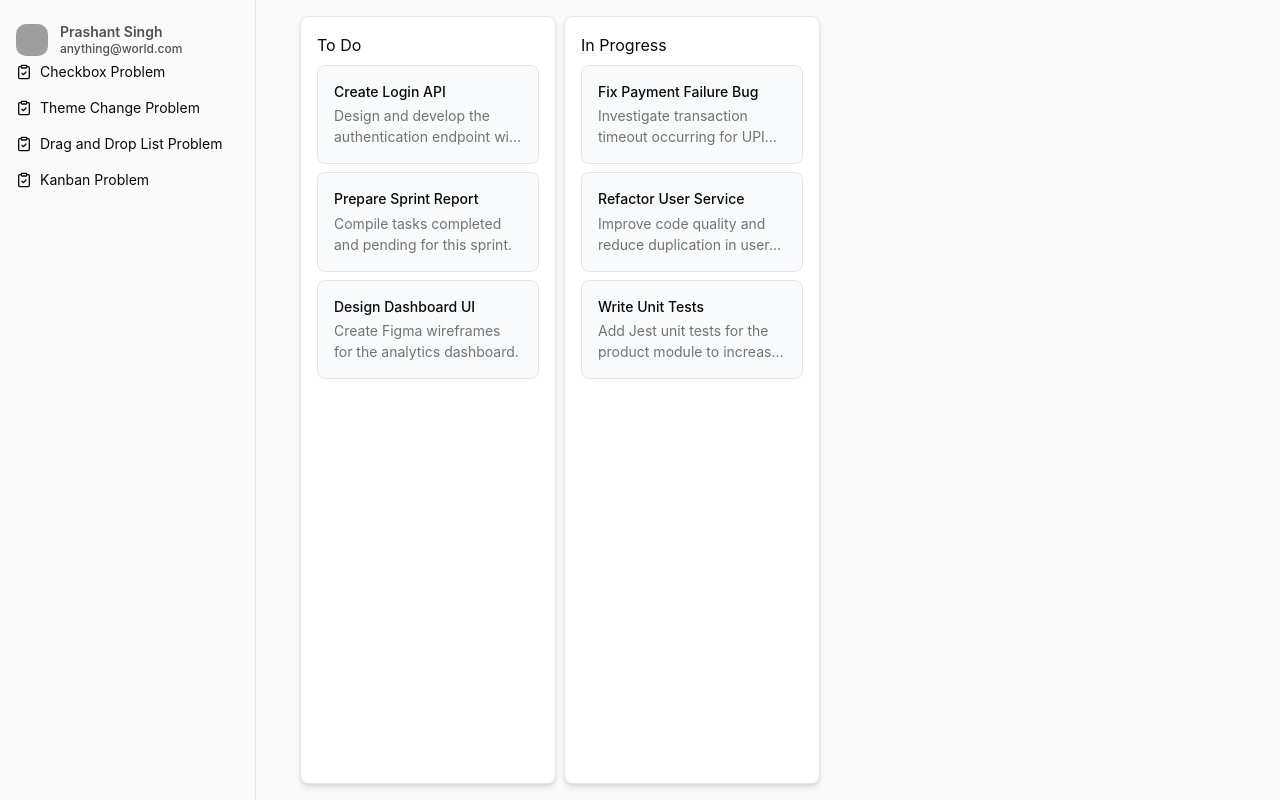
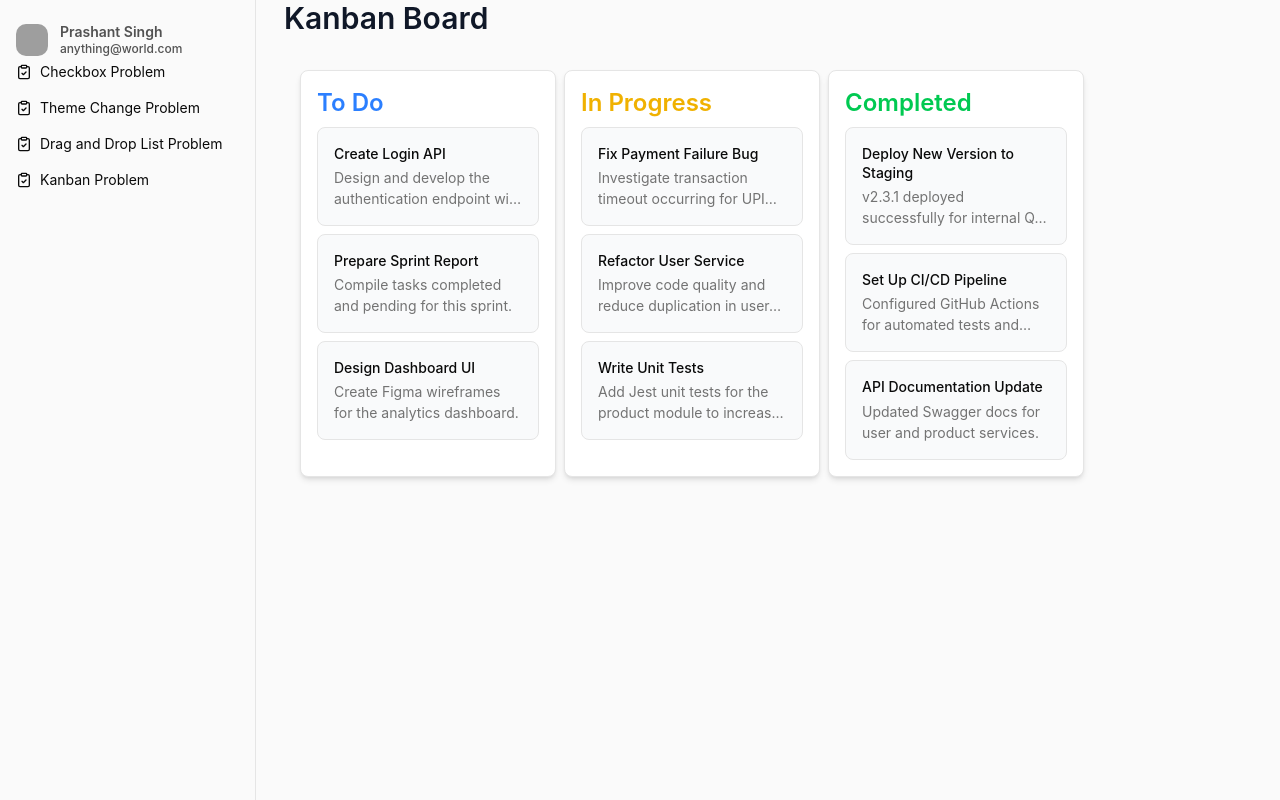
Before and after one commit to prashantdcoder/react_with_vite, a React (Vite) app: page /kanban-problem in a window 1280 px wide. Built offline with nearby package versions, Linux system fonts and the light colour scheme; grey boxes are pictures that could not be loaded.

Commit message:
style column heading

```diff
--- a/src/components/KanbanBoard/KanbanBoard.tsx
+++ b/src/components/KanbanBoard/KanbanBoard.tsx
@@ -5,7 +5,7 @@ import KanbanColumn from '../KanbanColumn/KanbanColumn';
 const KanbanBoard: React.FC = () => {
     const { columns } = useKanban();
     return (
-        <div className='kanban-board-ontainer w-full h-full flex gap-2 p-4'>
+        <div className='kanban-board-ontainer w-full flex gap-2 p-4'>
             {
                 columns && columns.map((col) => <KanbanColumn key={col.id} column={col} />)
             }
--- /dev/null
+++ b/src/components/KanbanBoardTitle/KanbanBoardTitle.tsx
@@ -0,0 +1,19 @@
+import React from 'react';
+import useKanban from '../../hooks/useKanban';
+
+const KanbanBoardTitle: React.FC = () => {
+    const { title } = useKanban();
+    return (
+        <header className="w-full mb-4">
+            <div className="flex items-start justify-between gap-4">
+                <div className="flex-1">
+                    <h1 className="text-2xl md:text-3xl font-semibold text-gray-900 dark:text-gray-100 leading-tight">
+                        {title}
+                    </h1>
+                </div>
+            </div>
+        </header>
+    )
+}
+
+export default KanbanBoardTitle
--- a/src/components/KanbanColumn/KanbanColumn.tsx
+++ b/src/components/KanbanColumn/KanbanColumn.tsx
@@ -11,13 +11,19 @@ const KanbanColumn: React.FC<KanbanColumnProps> = ({ column }) => {
         e.preventDefault();
     }
 
+    const headingColor: Record<string, string>= {
+        'todo': 'text-blue-500',
+        'inprogress': 'text-yellow-500',
+        'completed': 'text-green-500'
+    }
+
     return (
         <div data-container-id={column.id}
             onDragOver={columnDragOver}
             onDrop={(e) => onDrop(e, column.id)}
             className='block border p-4 rounded-md shadow-md bg-white w-64'>
             <div className='block'>
-                <h1 data-testid={`drag-item-title-${column.id}`}>{column.title}</h1>
+                <h1 data-testid={`drag-item-title-${column.id}`} className={`${headingColor[column.id]} text-2xl font-semibold`}>{column.title}</h1>
                 <div data-testid={`drag-item-content-${column.id}`} className='flex flex-col gap-2 mt-2'>
                     {
                         column.items &&
--- a/src/context/KanbanContext.tsx
+++ b/src/context/KanbanContext.tsx
@@ -26,6 +26,9 @@ const KanbanProvider = ({ children, title, columns: initialColumns }: KanbanProv
         const destinationColumnId: string = destinationRef.current;
         const taskId: string = moveTaskIdRef.current;
         const extractItemFromSource: KanbanColumnItem = columns.find(col => col.id === sourceColumnId)?.items.find(item => item.id === taskId);
+        if (sourceColumnId === destinationColumnId) {
+            return;
+        }
         const updatedColumns = columns.map((col) => {
             if (col.id === sourceColumnId) {
                 return {
--- a/src/data/appData.ts
+++ b/src/data/appData.ts
@@ -553,6 +553,27 @@ const kanbanBoardColumns: KanbanColumn[] = [
                 content: 'Add Jest unit tests for the product module to increase coverage.'
             }
         ]
+    },
+    {
+        id: 'completed',
+        title: 'Completed',
+        items: [
+            {
+                id: generateUniqueId(),
+                heading: 'Deploy New Version to Staging',
+                content: 'v2.3.1 deployed successfully for internal QA testing.'
+            },
+            {
+                id: generateUniqueId(),
+                heading: 'Set Up CI/CD Pipeline',
+                content: 'Configured GitHub Actions for automated tests and deployments.'
+            },
+            {
+                id: generateUniqueId(),
+                heading: 'API Documentation Update',
+                content: 'Updated Swagger docs for user and product services.'
+            }
+        ]
     }
 ];
 
--- a/src/pages/KanbanProblemPage.tsx
+++ b/src/pages/KanbanProblemPage.tsx
@@ -2,12 +2,14 @@ import React from 'react'
 import KanbanBoard from '../components/KanbanBoard/KanbanBoard'
 import KanbanProvider from '../context/KanbanContext'
 import { kanbanBoardColumns } from '../data/appData'
+import KanbanBoardTitle from '../components/KanbanBoardTitle/KanbanBoardTitle'
 
 const KanbanProblemPage: React.FC = () => {
 
     return (
         <div className='kanban-page-container w-full'>
-            <KanbanProvider title='Kanban Demo' columns={kanbanBoardColumns}>
+            <KanbanProvider title='Kanban Board' columns={kanbanBoardColumns}>
+                <KanbanBoardTitle />
                 <KanbanBoard />
             </KanbanProvider>
         </div>
```
